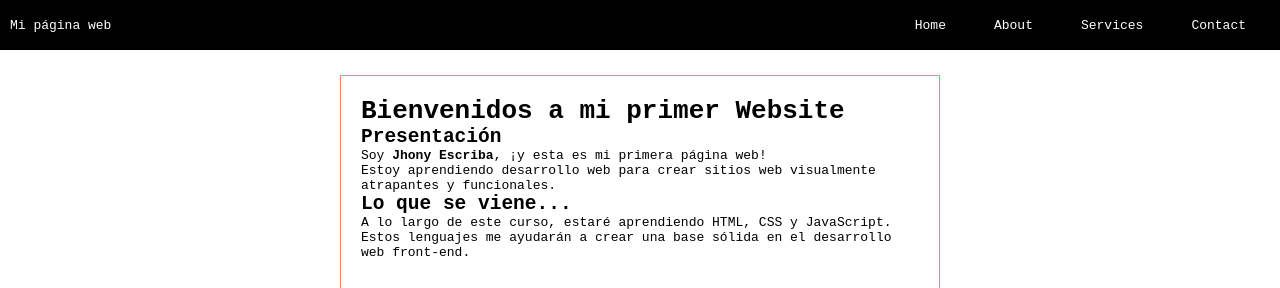
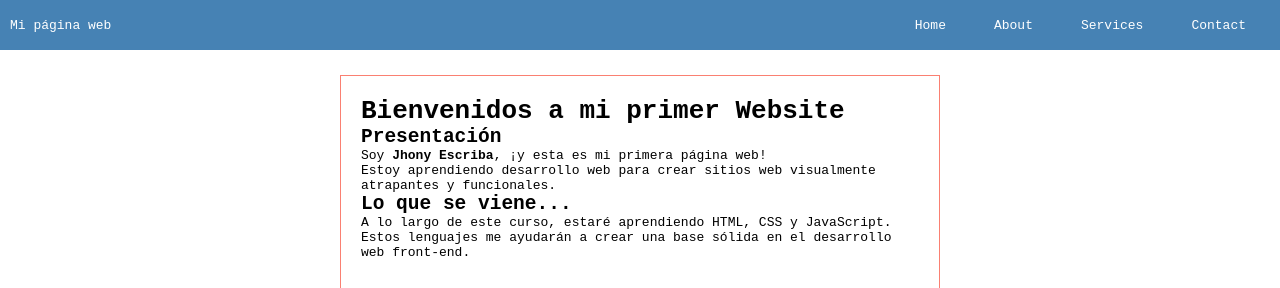
Before and after one commit to 888Leonidas888/miprimerpaginaweb.github.io, a plain HTML site: page index.html in a window 1280 px wide. Shown: the top 288 px of the page. Drawn offline with Linux system fonts and the light colour scheme.

Commit message:
cambiando el estilo al navBar

```diff
--- a/style/estilos.css
+++ b/style/estilos.css
@@ -36,7 +36,7 @@
   display: flex;
   padding: 10px;
   height: 50px;
-  background-color: black;
+  background-color: steelblue;
   margin-bottom: 25px;
 }
 
```
